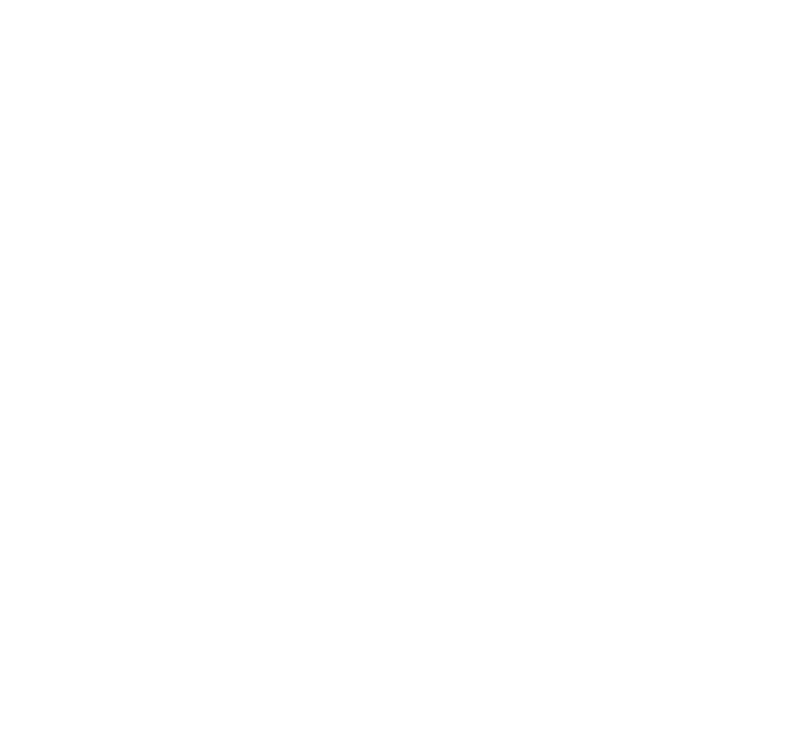
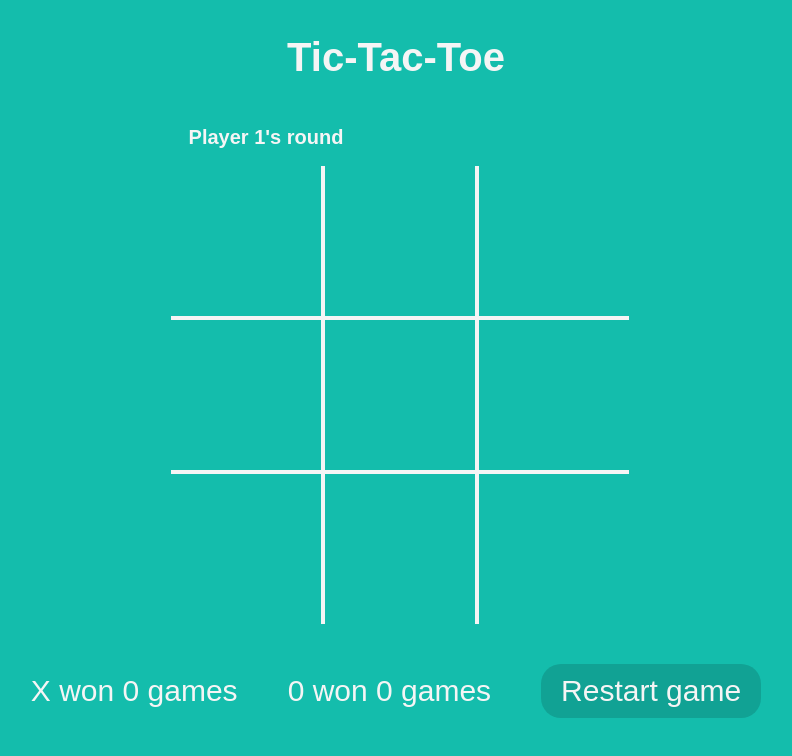
Before and after one commit to vanmark19/tic-tac-toe, a plain HTML site: page index.html in a window 1280 px wide. Shown: the whole page, without its empty margins (244-1036 px from the left). Drawn offline with Linux system fonts and the light colour scheme.

Commit message:
Finished the graphic and basically everything else but when there are more than 3 rounds there is never a winner and i gotta fix that

```diff
--- a/index.html
+++ b/index.html
@@ -4,8 +4,27 @@
   <meta charset="UTF-8">
   <meta name="viewport" content="width=device-width, initial-scale=1.0">
   <title>Document</title>
+  <link rel="stylesheet" href="style.css">
 </head>
 <body>
   <script defer src = "main.js"></script>
+  <h1>Tic-Tac-Toe </h1>
+  <h2>Player 1's round</h2>
+  <main>
+    <section class = "first-row first-column"><div id = "zero"></div></section>
+    <section class = "first-row second-column" ><div id = "one"></div></section>
+    <section class = "first-row third-column"><div id = "two"></div></section>
+    <section class = "second-row first-column"><div id = "three"></div></section>
+    <section class = "second-row second-column"><div id = "four"></div></section>
+    <section class = "second-row third-column"><div id = "five"></div></section>
+    <section class = "third-row first-column"><div id = "six"> </div></section>
+    <section class = "third-row second-column"><div id = 'seven'></div></section>
+    <section class = "third-row third-column"><div id = "eight"> </div></section>
+  </main>
+  <section>
+    <div>X won 0 games</div>
+    <div>0 won 0 games</div>
+    <button>Restart game</button>
+  </section>
 </body>
 </html>
--- a/main.js
+++ b/main.js
@@ -1,10 +1,15 @@
 const gameBoard = {
-   board: ["", "", "",
+   board: [document.getElementById('zero'), document.getElementById('one'), document.getElementById('two'),
+          document.getElementById('three'), document.getElementById('four'), document.getElementById('five'),
+          document.getElementById('six'), document.getElementById('seven'), document.getElementById('eight')],
+
+   consoleBoard: ["", "", "",
            "", "", "",
            "", "", ""],
 
-   loadBoard: function () {
-    console.log(this.board);
+   loadBoard: function (position, mark) {
+    this.board[position].innerHTML = mark;
+    console.log(this.consoleBoard);
    },
 
 
@@ -12,7 +17,7 @@ const gameBoard = {
    analyseBoard: function (player) {
     let currentBoard = [];
     for (let i = 0; i <= 8; i++)
-      if (this.board[i] === player.mark)
+      if (this.consoleBoard[i] === player.mark)
         currentBoard.push(i);
    return currentBoard;
   },
@@ -20,13 +25,19 @@ const gameBoard = {
 
   checkWin: function (player) {
     currentBoard = this.analyseBoard(player);
+    console.log(currentBoard);
     const winningCombinations = [[0, 1, 2], [3, 4, 5], [6, 7, 8],
                                  [0, 3, 6], [1, 4, 7], [2, 5, 8],
                                  [0, 4, 8], [2, 4, 6]];
     for (let i = 0; i < winningCombinations.length; i++)
       for (let j = 0; j <= 2; j++){
-        if (winningCombinations[i][j] === currentBoard[j] && j === 2)
+        if (winningCombinations[i][j] === currentBoard[j] && j === 2){
+          gameController.isOn = false;
+          this.animateWin(currentBoard);
+          player.won++;
+          gameController.gameCount++;
           return true;
+        }
         else if (winningCombinations[i][j] !== currentBoard[j])
           break;
       }
@@ -36,29 +47,45 @@ const gameBoard = {
 
   checkDraw: function () {
     for (let i = 0; i <= 8; i++) {
-      if (this.board[i] === '')
+      if (this.consoleBoard[i] === '')
         return false;
     }
+    gameController.isOn = false;
+    gameController.gameCount++;
     return true;
   },
 
 
 
-   playRound: function (player, position) {
+   playRound: function (position) {
+
+    if (gameController.isOn) {
+      let player = gameController.currentPlayer;
+
     let mark = player.mark;
-    if (!this.board[position]) {
-      this.board[position] = mark;
-      this.loadBoard();
+    if (!this.consoleBoard[position]) {
+      this.consoleBoard[position] = mark;
+      this.loadBoard(position, mark);
+      console.log(this.checkWin(player));
     if (this.checkWin(player))
       console.log (`${player.name} won`);
     else if (this.checkDraw())
       console.log("It's a draw");
+    gameController.changeTurn();
     }
     else
       console.log("try again");
+    } else
+    console.log("Game is Over");
+
 
 
   },
+
+  animateWin: function (combination) {
+    for (let i = 0; i <= 2; i++)
+      this.board[combination[i]].classList.add('won');
+  }
 
 
 }
@@ -68,9 +95,55 @@ const gameBoard = {
 
 
 function Player (name, mark) {
+  this.won = 0;
   this.name = name;
   this.mark = mark;
 }
 
 const player1 = new Player("player 1", "X");
 const player2 = new Player("player2","0");
+
+const gameController = {
+  isOn: true,
+  currentPlayer: player1,
+  gameCount: 1,
+  roundCount: 1,
+  changeTurn: function () {
+    this.roundCount++;
+    if (this.roundCount % 2 === 0) {
+      this.currentPlayer = player2;
+      document.querySelector('h2').textContent = `Player 2's round`;
+    }
+    else{
+      this.currentPlayer = player1;
+      document.querySelector('h2').textContent = `Player 1's round`;
+    }
+  },
+  resetGame: function () {
+    this.currentPlayer = player1;
+    this.roundCount = 1;
+    gameBoard.consoleBoard = ["", "", "",
+                              "", "", "",
+                              "", "", ""];
+    for (let i = 0; i <= 8; i++) {
+      gameBoard.board[i].textContent = '';
+      if (gameBoard.board[i].classList.contains('won'))
+        gameBoard.board[i].classList.remove('won');
+    }
+    document.querySelector('body>section div:nth-child(1)').textContent = `X won ${player1.won} games`;
+    document.querySelector('body>section div:nth-child(2)').textContent = `0 won ${player2.won} games`;
+    this.isOn = true;
+    if (this.gameCount % 2 == 0) {
+      player1.mark = '0';
+      player2.mark = 'X';
+    } else {
+      player1.mark = 'X';
+      player2.mark = '0';
+    }
+  }
+};
+
+for (let i = 0; i < gameBoard.consoleBoard.length; i++)
+  gameBoard.board[i].addEventListener('click', () => gameBoard.playRound(i));
+
+  document.querySelector('button').addEventListener('click', () => {gameController.resetGame()})
--- a/style.css
+++ b/style.css
@@ -0,0 +1,114 @@
+:root {
+  --color: #14BDAC;
+  --color-dark: #0c7167;
+}
+
+html {
+  font-size: 10px;
+  font-family: Arial, Helvetica, sans-serif;
+  border: none;
+  padding: 0;
+  margin: 0;
+  outline: none;
+}
+
+body {
+  background-color: var(--color);
+  display: flex;
+  flex-direction: column;
+  align-items: center;
+}
+
+h1{
+  text-align: center;
+  color: whitesmoke;
+  font-size: 4rem;
+  margin-bottom: 3rem;
+}
+main {
+  display: grid;
+  grid-template-columns: repeat(3, 1fr);
+  margin: 0 auto;
+  width: 45rem;
+}
+
+main section {
+  width: 15rem;
+  height: 15rem;
+}
+
+main .first-row, main .second-row{
+  border-bottom: 0.25rem whitesmoke solid;
+}
+
+main .first-column, main .second-column {
+  border-right: 0.25rem solid whitesmoke;
+}
+
+main .second-row, main .third-row {
+  border-top: 0.25rem solid whitesmoke;
+}
+
+main .second-column, main .third-column {
+  border-left: 0.25rem solid whitesmoke;
+}
+
+main>section div:hover {
+  background-color: #0c7167;
+  transform: scale(1.05);
+  transition: all 0.4s;
+}
+main section div {
+  margin: 5% 5%;
+  height: 90%;
+  width: 90%;
+  border-radius: 2rem;
+}
+
+main>section div {
+  color: whitesmoke;
+  font-size: 8rem;
+  display: flex;
+  align-items: center;
+  justify-content: center;
+}
+
+.won, .won:hover{
+  background-color: rgb(5, 226, 5);
+  transform: scale(1.05);
+  transition: all, 0.4s;
+}
+
+body>section {
+  margin-top: 4rem;
+  display: flex;
+  justify-content: center;
+  align-items: center;
+  gap: 5rem;
+}
+
+body>section div{
+  font-size: 3rem;
+  color: whitesmoke;
+}
+
+button {
+  background-color: #11a294;
+  font-size: 3rem;
+  border-radius: 2rem;
+  padding: 1rem 2rem;
+  color: whitesmoke;
+  border: none;
+  outline: none;
+}
+
+button:hover{
+  background-color: #0c7167;
+  transition: all, 0.4s;
+}
+
+h2{
+  font-size: 2rem;
+  color: whitesmoke;
+  margin-right: 26rem;
+}
```
